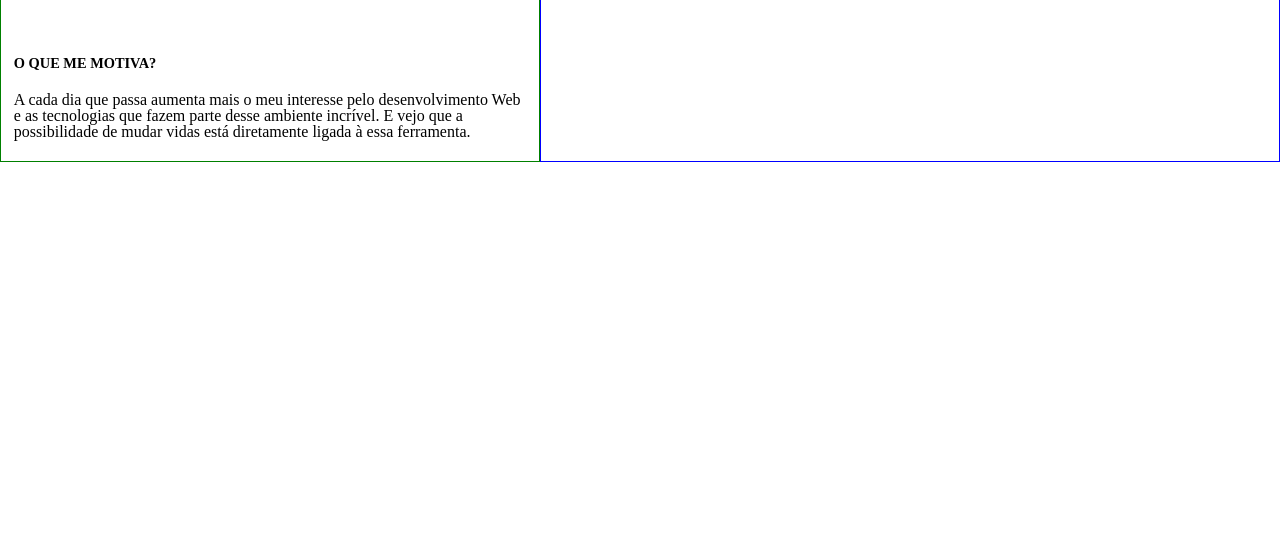
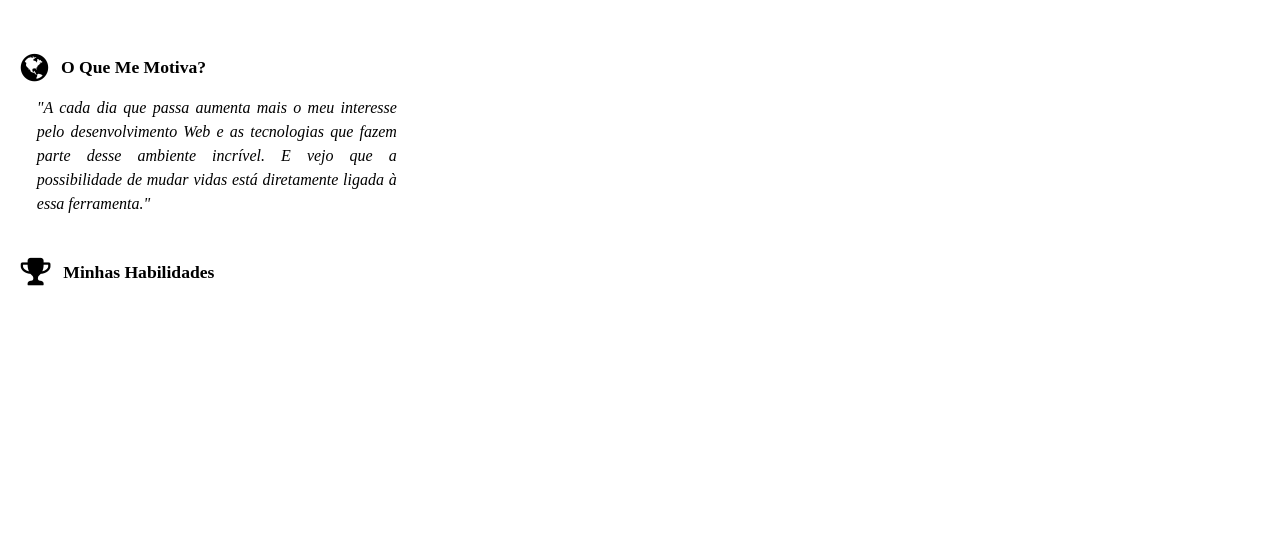
Before and after one commit to coelhoadler/meu-site, a plain HTML site: page app/index.html in a window 1280 px wide. Shown: the part 266-800 px from the top of the page. Drawn offline with Linux system fonts and the light colour scheme.

Commit message:
Criando estrutura e conteúdo do blockLeft.

```diff
--- a/app/assets/css/home.css
+++ b/app/assets/css/home.css
@@ -11,15 +11,18 @@ html, body {
 	display: flex;
 	flex-direction: column;
 	align-items: center;
-	border: 1px solid green;
-	width: 40%;
+	/*border: 1px solid green;*/
+	width: 30%;
 	padding: .8rem;
 }
 
 .blockRight {
-	border: 1px solid blue;
+	display: flex;
+	flex-direction: column;
+	/*border: 1px solid blue;*/
 	flex-grow: 2;
 	flex-shrink: 1;
+	padding: .8rem;
 }
 
 .blockLeft .containerInfo {
@@ -29,8 +32,8 @@ html, body {
 }
 
 .containerInfo .myProfileImage {
-	width: 30%;
-	height: 30%;
+	width: 35%;
+	height: 35%;
 	border-radius: 100%;
 }
 
@@ -46,7 +49,7 @@ html, body {
 }
 
 .blockMySocialMedias {
-	margin: 2em 0 4em;
+	margin: 2em 0 2.5em;
 }
 
 	.blockMySocialMedias .medias {
@@ -61,19 +64,52 @@ html, body {
 	}
 
 	.social-icon:hover {
+		transition: .9s;
 		color : #ff0000;
 	}
 
 .aboutMe {
-	padding: .5rem;
+	padding: .9rem;
 	display: flex;
 	flex-direction: column;
 	width: 100%;
 }
 
-.profile .profileTitle {
-	font-size: .9rem;
+.aboutMe section {
+	margin-bottom: 2.5em;
+}
+
+.aboutMe p {
+	margin-left: 1.5em;
+	text-align: justify;
+}
+
+.profile .blockIconTitle {
+	display: flex;
+	align-items: center;
+	margin-bottom: .8em;
+}
+
+.profile .blockIconTitle .blockIcon {
+	margin-right: .8em;
+	margin-left: .5em;
+}
+
+.profile .blockIconTitle .profileTitle {
+	font-size: 1.1rem;
 	font-weight: bold;
-	text-transform: uppercase;
-	margin-bottom: 1.5em;
+	text-transform: capitalize;
 }
+
+.profile .profileText {
+	line-height: 1.5rem;
+	font-style: italic;
+}
+
+	.profile .profileText:before {
+		content: '"';
+	}
+
+	.profile .profileText:after {
+		content: '"';
+	}
--- a/app/index.html
+++ b/app/index.html
@@ -18,7 +18,6 @@
 				<img src="./assets/img/me.jpg" class="myProfileImage" alt="Foto do Adler" />
 				<h1 class="myName">Adler Coelho Santos</h1>
 				<p class="myRole">Front-End Developer</p>
-			</div>
 
 				<div class="blockMySocialMedias">
 					<ul class="medias">
@@ -44,18 +43,34 @@
 						</li>
 					</ul>
 				</div>
+			</div>
 
 			<div class="aboutMe">
-				<div class="profile">
-					<h1 class="profileTitle">O que me motiva?</h1>
-					<p>A cada dia que passa aumenta mais o meu interesse pelo desenvolvimento Web e as tecnologias que fazem parte desse ambiente incrível. E vejo que a possibilidade de mudar vidas está diretamente ligada à essa ferramenta.</p>
+				<section class="profile">
+					<div class="blockIconTitle">
+						<div class="blockIcon">
+							<i class="fa fa-globe fa-2x"></i>
 						</div>
+						<h1 class="profileTitle">o que me motiva?</h1>
+					</div>
+					<p class="profileText">A cada dia que passa aumenta mais o meu interesse pelo desenvolvimento Web e as tecnologias que fazem parte desse ambiente incrível. E vejo que a possibilidade de mudar vidas está diretamente ligada à essa ferramenta.</p>
+				</section>
+
+				<section class="profile">
+					<div class="blockIconTitle">
+						<div class="blockIcon">
+							<i class="fa fa-trophy fa-2x"></i>
+						</div>
+						<h1 class="profileTitle">minhas habilidades</h1>
+					</div>
+				</section>
 			</div>
 
 		</div> <!--final blockLeft-->
 
 		<!-- meu currículo -->
 		<div class="blockRight">
+			CV do Adler....
 		</div>
 
 	</main>
```
Lines whose indentation alone changed are shown as unchanged.
